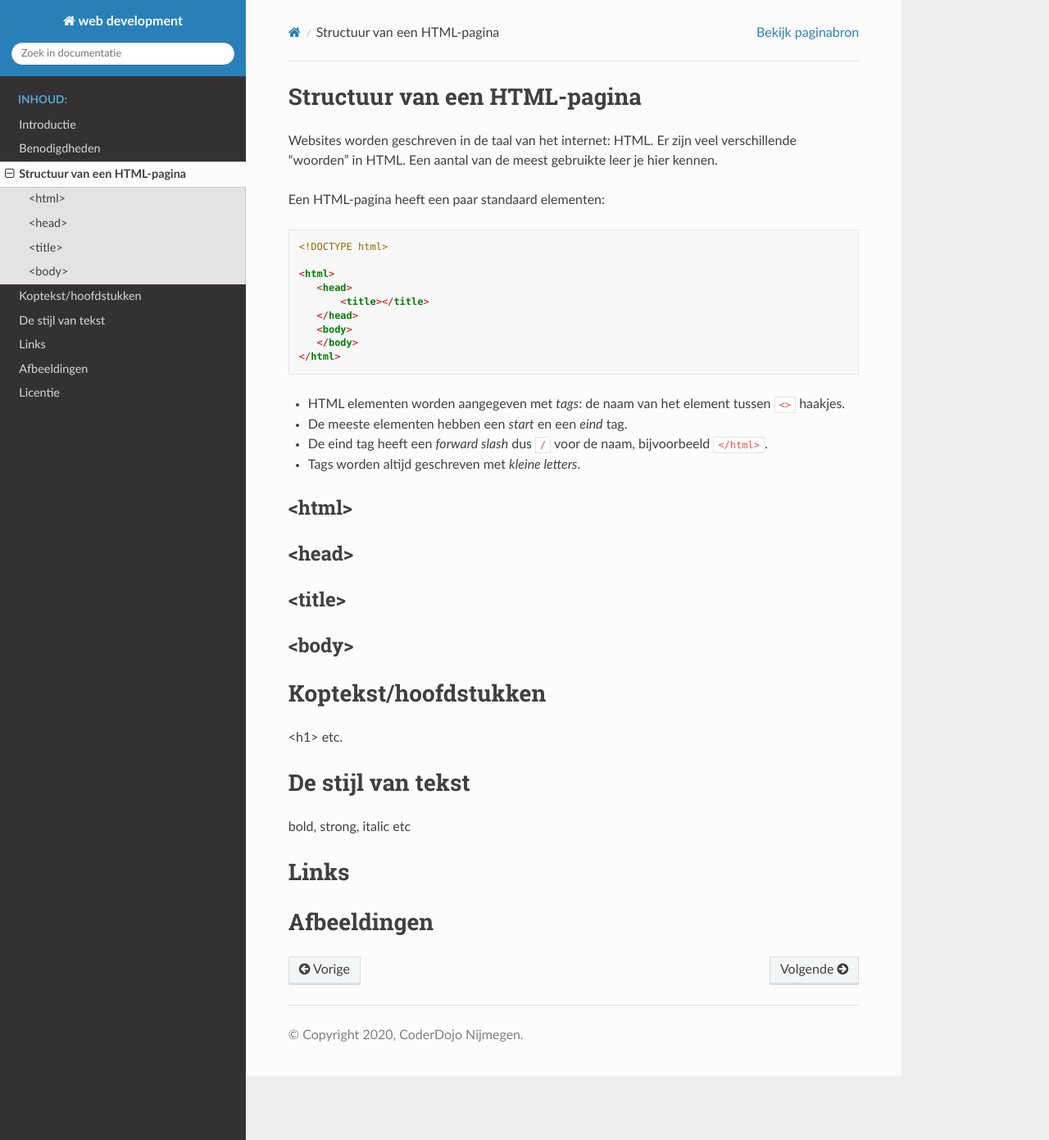
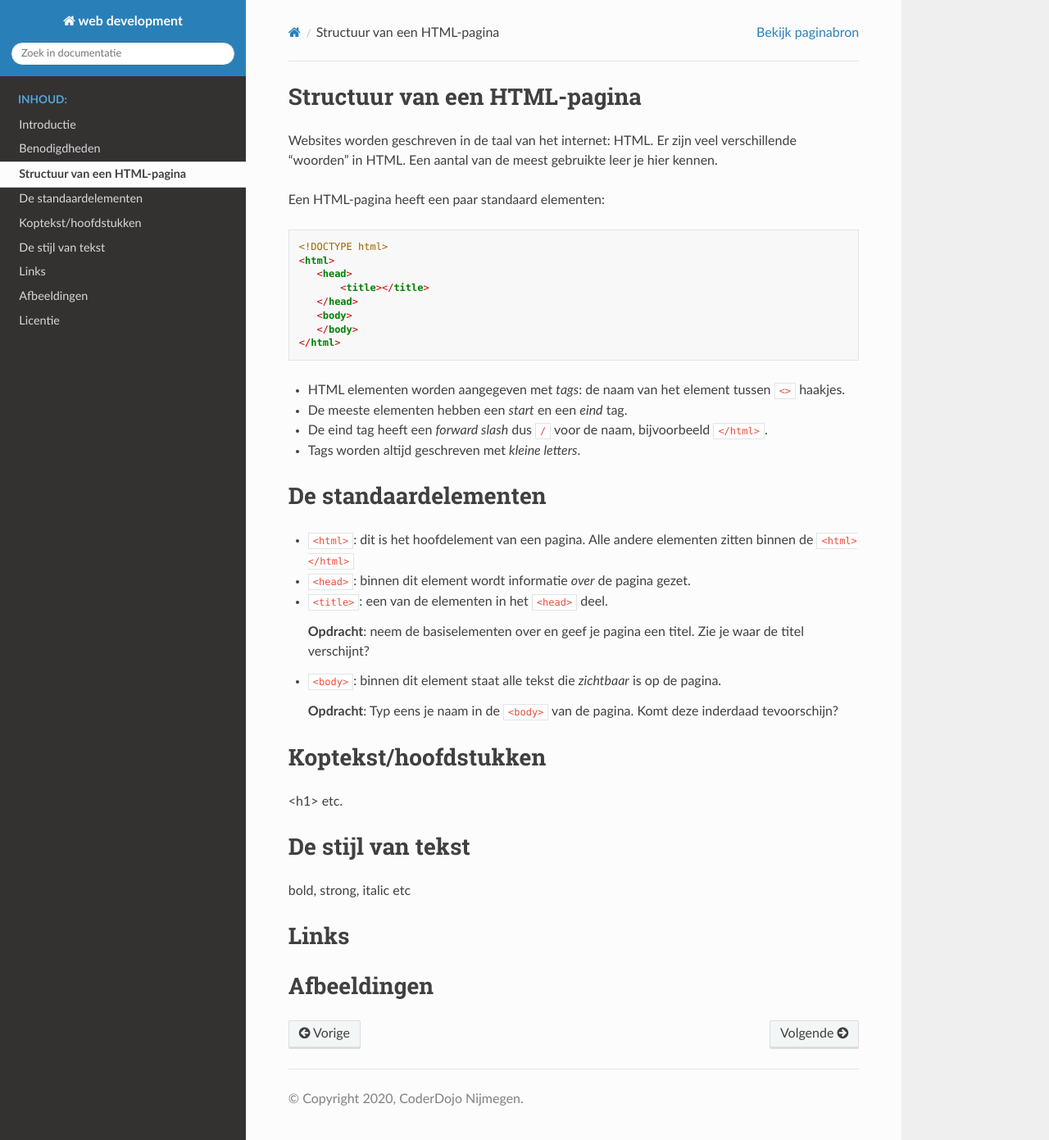
Before and after one commit to coderdojonijmegen/web-development, a Sphinx documentation site: the page built from source/basis-elementen-html.rst, in a window 1280 px wide and 1391 px high. Shown: the whole window at 82% size. Built offline with Sphinx 7.4.7 and the Read the Docs theme 2.0.0, drawn with Linux system fonts in a browser that asks for light colours.

Commit message:
toevoegen uitleg standaardelementen

```diff
--- a/source/basis-elementen-html.rst
+++ b/source/basis-elementen-html.rst
@@ -9,7 +9,6 @@ Een HTML-pagina heeft een paar standaard elementen:
 .. code:: HTML
 
    <!DOCTYPE html>
-
    <html>
       <head>
           <title></title>
@@ -26,18 +25,22 @@ Een HTML-pagina heeft een paar standaard elementen:
   bijvoorbeeld ``</html>``.
 * Tags worden altijd geschreven met *kleine letters*.
 
+De standaardelementen
+=====================
+* ``<html>``: dit is het hoofdelement van een pagina. Alle andere
+  elementen zitten binnen de ``<html></html>``
+* ``<head>``: binnen dit element wordt informatie *over* de pagina gezet.
+* ``<title>``: een van de elementen in het ``<head>`` deel.
 
-<html>
---------------------------------
+  **Opdracht**: neem de basiselementen over en geef je pagina een titel.
+  Zie je waar de titel verschijnt?
 
-<head>
---------------------------------
+* ``<body>``: binnen dit element staat alle tekst die *zichtbaar* is
+  op de pagina.
 
-<title>
---------------------------------
+  **Opdracht**: Typ eens je naam in de ``<body>`` van de pagina. Komt deze
+  inderdaad tevoorschijn?
 
-<body>
---------------------------------
 
 Koptekst/hoofdstukken
 =====================
```
